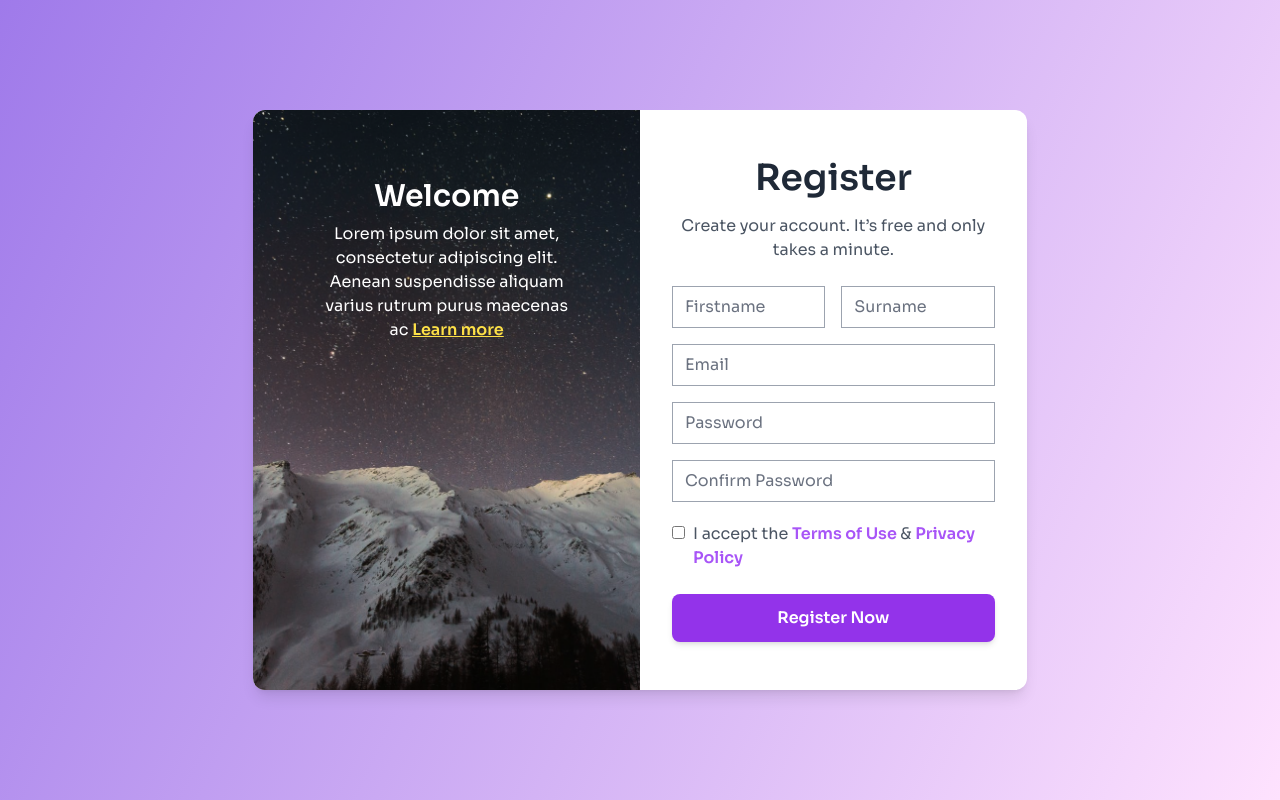
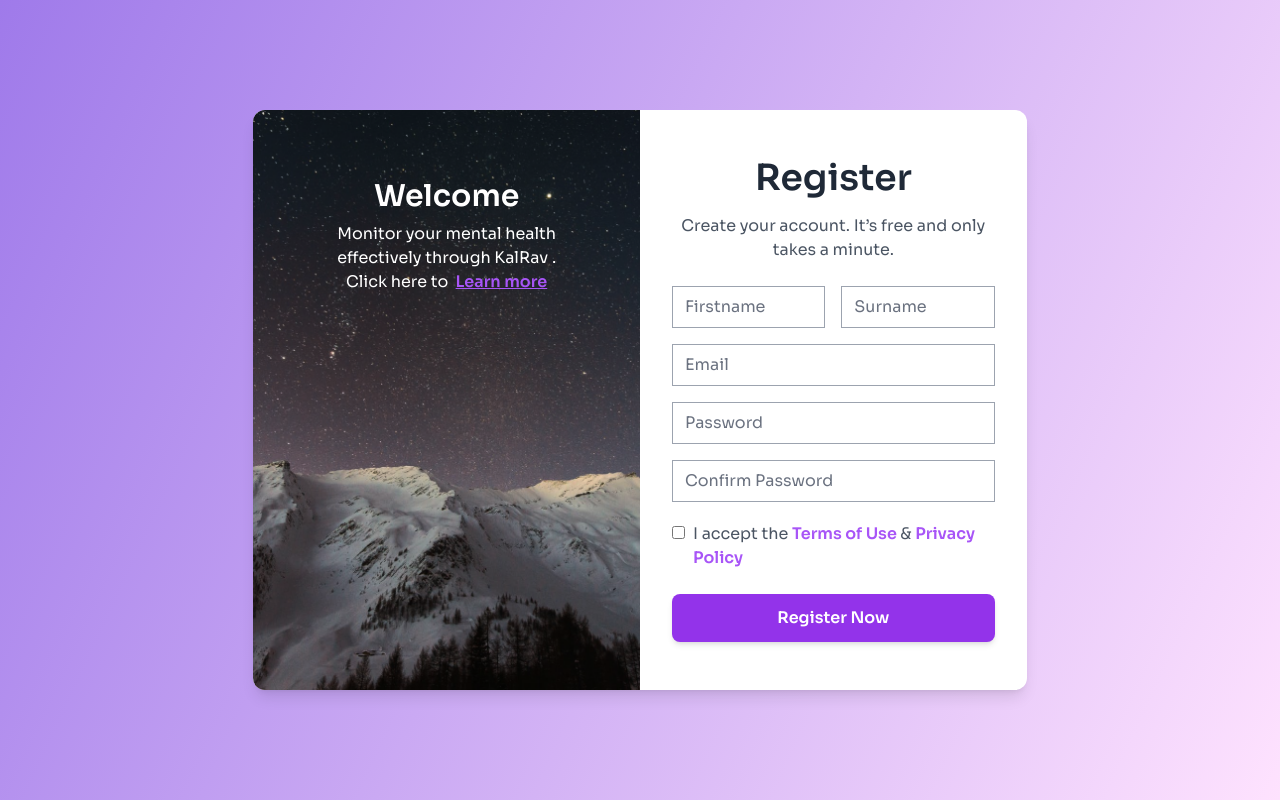
Before and after one commit to Kaushik-2802/mental-health-AI, a React (Vite) app in the folder frontend/: page /signup in a window 1280 px wide. Built offline with nearby package versions, Linux system fonts and the light colour scheme.

Commit message:
Added the Sign Up Page Text

```diff
--- a/frontend/src/pages/SignUpPage.jsx
+++ b/frontend/src/pages/SignUpPage.jsx
@@ -9,7 +9,6 @@ function SignUpPage() {
     >
       <div className="container mx-auto">
         <div className="flex flex-col lg:flex-row w-10/12 lg:w-8/12 bg-white rounded-xl mx-auto shadow-lg overflow-hidden">
-          {/* Left Image Section */}
           <div
             className="w-full lg:w-1/2 flex flex-col items-center justify-start p-12 bg-no-repeat bg-cover bg-center"
             style={{
@@ -19,15 +18,14 @@ function SignUpPage() {
           >
             <h1 className="text-white text-3xl font-bold mt-5">Welcome</h1>
             <p className="text-white text-center px-4 mt-2">
-              Lorem ipsum dolor sit amet, consectetur adipiscing elit. Aenean
-              suspendisse aliquam varius rutrum purus maecenas ac{" "}
-              <a href="#" className="text-yellow-300 font-semibold underline">
+              Monitor your mental health effectively through KalRav . Click here
+              to &nbsp;
+              <a href="#" className="text-purple-500 font-semibold underline">
                 Learn more
               </a>
             </p>
           </div>
 
-          {/* Right Form Section */}
           <div className="w-full lg:w-1/2 py-12 px-8">
             <h2 className="text-4xl font-bold text-gray-800 mb-4 text-center">
               Register
```
